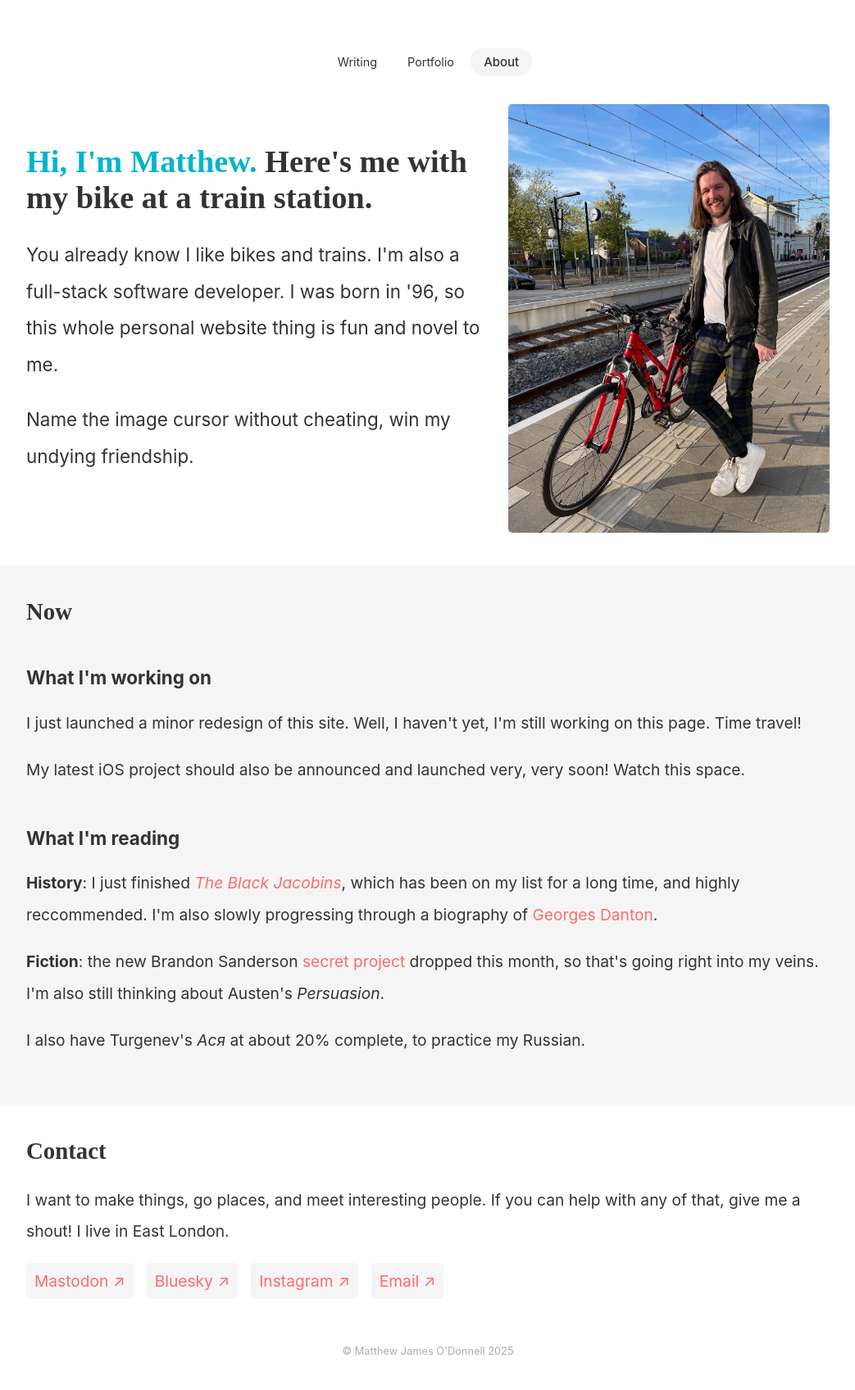
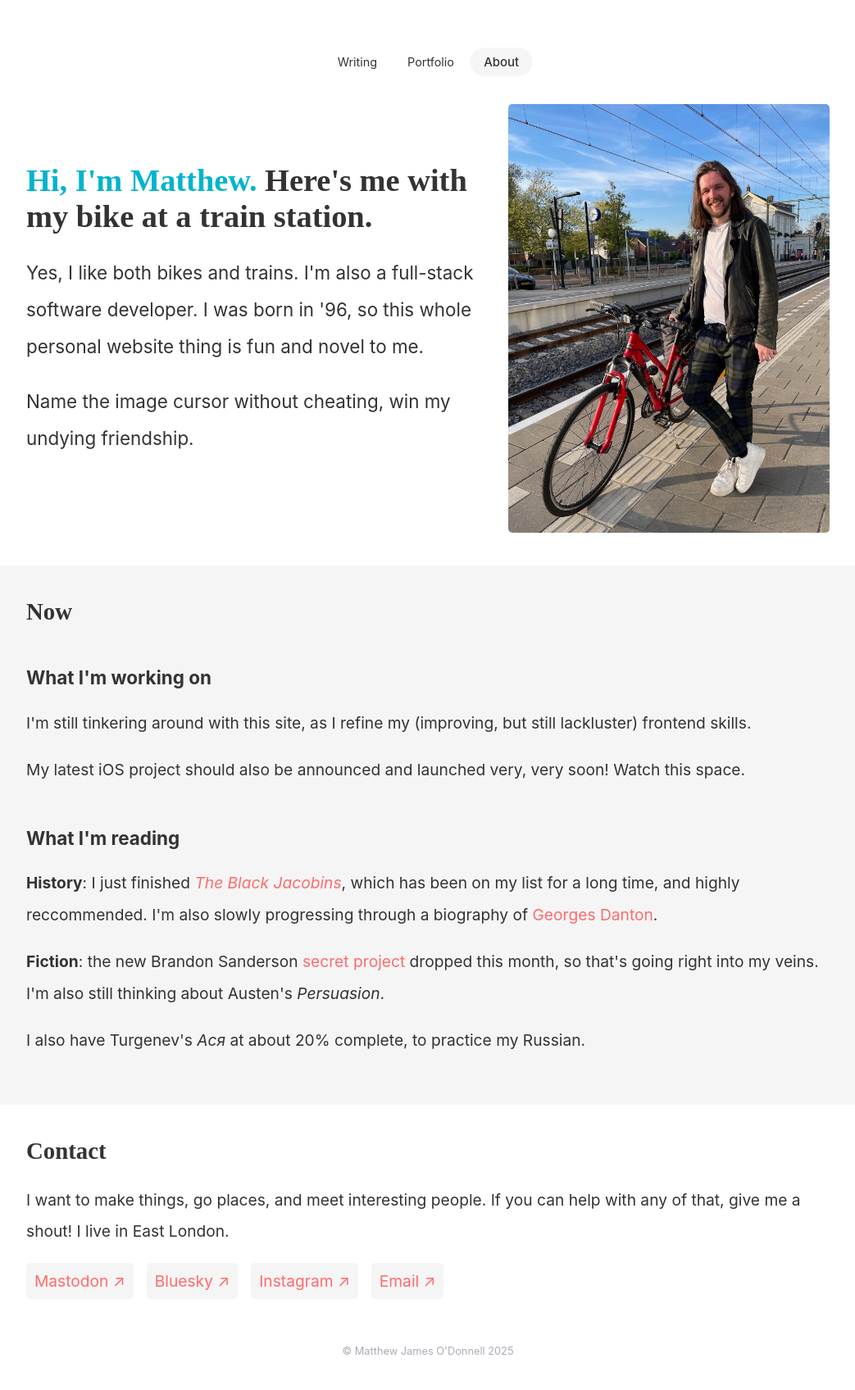
Before and after one commit to mattjamesod/andhash39, a Jekyll site: the page built from about.html, in a window 1280 px wide. Shown: the whole page at 82% size, without its empty margins (118-1161 px from the left). Built offline with Jekyll 4.4.1, drawn with Linux system fonts in a browser that asks for light colours; some web fonts are replaced.

Commit message:
final tweaks

```diff
--- a/about.html
+++ b/about.html
@@ -9,7 +9,7 @@ permalink: /about/
 	<div class="image-flex-container">
 		<div>
 			<h1 class="title-font"> <strong>Hi, I'm Matthew.</strong> Here's me with my bike at a train station.</h1>
-			<p class="large-font">You already know I like bikes and trains. I'm also a full-stack software developer. I was born in '96, so this whole personal website thing is fun and novel to me.</p>
+			<p class="large-font">Yes, I like both bikes and trains. I'm also a full-stack software developer. I was born in '96, so this whole personal website thing is fun and novel to me.</p>
 			<p class="large-font">Name the image cursor without cheating, win my undying friendship.</p>
 		</div>
 		<img class="image-container" src="/assets/images/matthew-bike.jpg" alt="Me with my bike, at Zevenbergen train station in the Netherlands.">
@@ -21,7 +21,7 @@ permalink: /about/
 
 			<h3 >What I'm working on</h3>
 
-			<p>I just launched a minor redesign of this site. Well, I haven't yet, I'm still working on this page. Time travel!</p>
+			<p>I'm still tinkering around with this site, as I refine my (improving, but still lackluster) frontend skills.</p>
 
 			<p>My latest iOS project should also be announced and launched very, very soon! Watch this space.</p>
 
```
